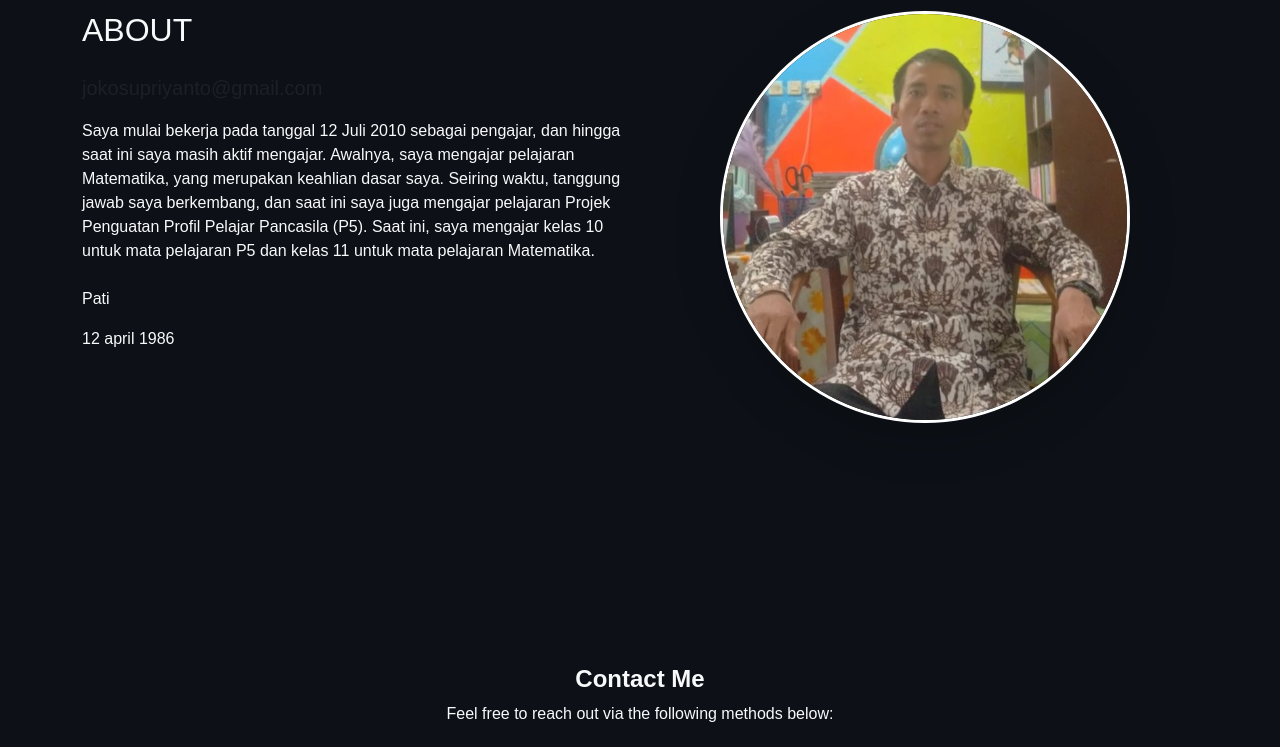
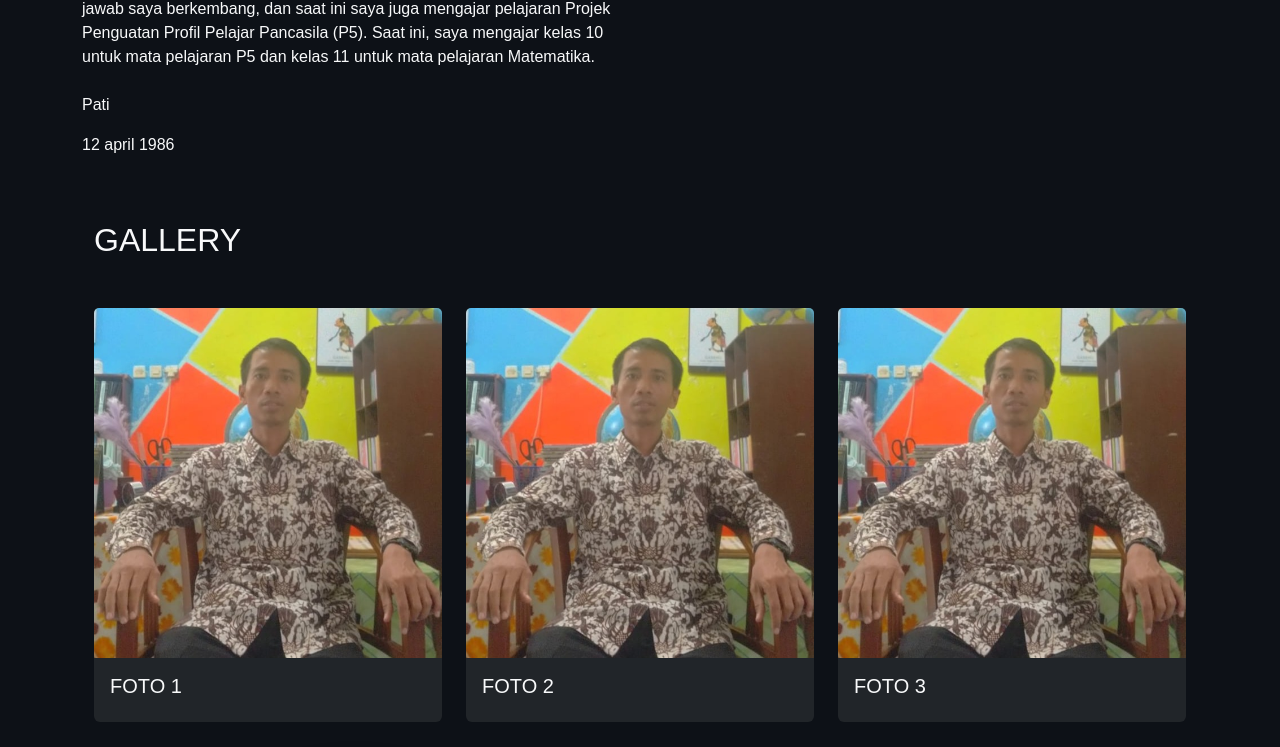
Before and after one commit to tang-4567/JOKO-SUPRIYANTO, a plain HTML site: page index.html in a window 1280 px wide. Shown: the part 1039-1786 px from the top of the page. Drawn offline with nearby package versions, Linux system fonts and the light colour scheme.

Commit message:
index.html

```diff
--- a/index.html
+++ b/index.html
@@ -57,6 +57,40 @@
                     </div>
                 </div>
 
+                <!-- Gallery Section -->
+   <section id="gallery" class="py-5">
+    <div class="container">
+        <div class="row gy-4">
+            <h2 class="mb-4">GALLERY</h2>
+            <div class="col-md-4">
+                <div class="card bg-dark border-0 text-light">
+                    <img src="img2.jpg" class="card-img-top" alt="Project 1">
+                    <div class="card-body">
+                        <h5 class="card-title text-uppercase">Foto 1</h5>
+
+                    </div>
+                </div>
+            </div>
+            <div class="col-md-4">
+                <div class="card bg-dark border-0 text-light">
+                    <img src="img2.jpg" class="card-img-top" alt="Project 2">
+                    <div class="card-body">
+                        <h5 class="card-title text-uppercase">Foto 2</h5>
+                    </div>
+                </div>
+            </div>
+            <div class="col-md-4">
+                <div class="card bg-dark border-0 text-light">
+                    <img src="img2.jpg" class="card-img-top" alt="Project 3">
+                    <div class="card-body">
+                        <h5 class="card-title text-uppercase">Foto 3</h5>
+                    </div>
+                </div>
+            </div>
+        </div>
+    </div>
+    </section><br>
+
                 <!-- Profile Image -->
                 <div class="col-md-6 text-center">
                     <img src="img2.jpg" alt="about" class="img-fluid rounded-circle shadow-lg" style="max-width: 75%; border: 3px solid #ffffff;">
```
